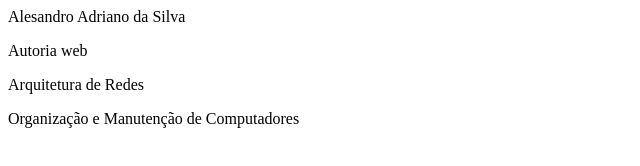
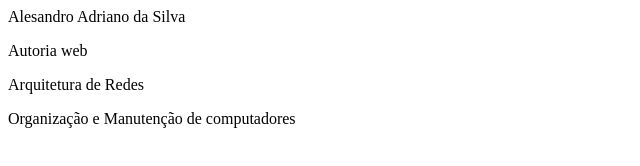
Before and after one commit to aleh25/testehtml, a plain HTML site: page index.html in a window 1280 px wide. Shown: the full height of the page, 0-640 px from the left. Drawn offline with Linux system fonts and the light colour scheme.

Commit message:
Update index.html

```diff
--- a/index.html
+++ b/index.html
@@ -1,4 +1,4 @@
 Alesandro Adriano da Silva
 <p>Autoria web</p>
 <p>Arquitetura de Redes</p>
-<p>Organização e Manutenção de Computadores</p>
+<p>Organização e Manutenção de computadores</p>
```
